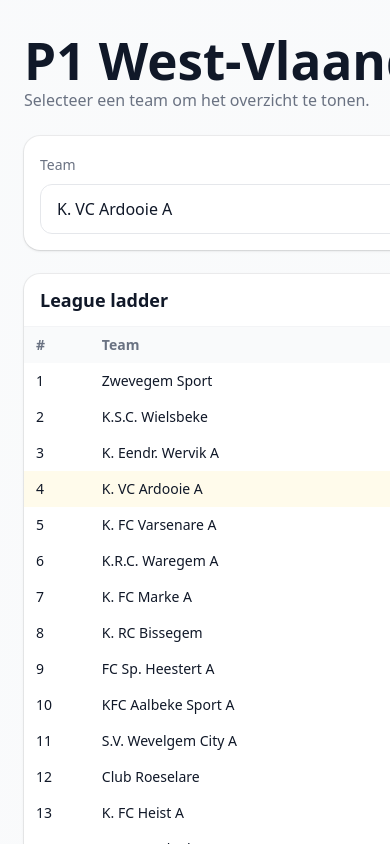
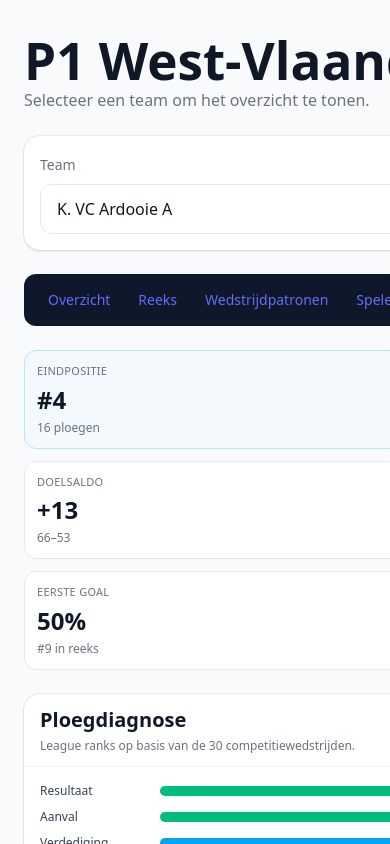
Before and after one commit to vjo18/RBFAdata, a React (Vite) app: page / in a window 390 px wide. Shown: the top 844 px of the page. Built offline with nearby package versions, Linux system fonts and the light colour scheme.

Commit message:
Reframe dashboard around analyst cockpit and completed-season workflow

```diff
--- a/src/App.jsx
+++ b/src/App.jsx
@@ -1,6 +1,7 @@
 // src/App.jsx
 import React, { useEffect, useMemo, useState } from "react";
 import "./App.css";
+import AnalystDashboard from "./AnalystDashboard";
 import {
   LineChart, Line,
   ScatterChart, Scatter,
@@ -2960,6 +2961,11 @@
       return hs === "" && as === "" && teamNames.includes(r.homeTeam) && teamNames.includes(r.awayTeam);
     });
 
+    // Historisch volledig seizoen: geen 100.000 nutteloze simulaties uitvoeren.
+    if (!remainingFixtures.length) {
+      return { rowsTitle: [], rowsTop5: [], remaining: 0 };
+    }
+
     const counts = Object.fromEntries(teamNames.map((name) => [name, { title: 0, top5: 0 }]));
 
     for (let run = 0; run < MC_RUNS; run += 1) {
@@ -3036,6 +3042,10 @@
       const as = String(r.awayScore ?? "").trim();
       return hs === "" && as === "" && teamNames.includes(r.homeTeam) && teamNames.includes(r.awayTeam);
     });
+
+    if (!remainingFixtures.length) {
+      return { positionRows: [], fixtures: [] };
+    }
 
     const positionCounts = Array.from({ length: teamNames.length }, () => 0);
 
@@ -3109,6 +3119,8 @@
     return { positionRows, fixtures };
   }, [calendarRows, team, teamStats]);
 
+  const seasonComplete = (teamStats || []).length > 0 && titleAndTop5Odds.remaining === 0;
+
   const teamPointsVsExpected = useMemo(() => {
     if (!team) return [];
 
@@ -3357,6 +3369,25 @@
           </div>
         </section>
 
+        <AnalystDashboard
+          team={team}
+          teamStats={teamStats}
+          homeAway={homeAway}
+          eventBins={eventBins}
+          firstScorer={firstScorer}
+          substitutionStats={substitutionStats}
+          teamPlayerImpact={teamPlayerImpact}
+        />
+
+        <section id="detailanalyse" className="mb-5 scroll-mt-4">
+          <div className="border-t border-gray-200 pt-6">
+            <h2 className="text-2xl font-semibold">Verdiepende analyse</h2>
+            <p className="text-sm text-gray-500 mt-1">
+              Detailgrafieken om de signalen uit de Analyst Cockpit verder te onderzoeken.
+            </p>
+          </div>
+        </section>
+
        {/* League ladder over volledige breedte */}
 <section className="mb-8">
   <HeadToHeadTable
@@ -3368,10 +3399,10 @@
 </section>
 
 
-{/* Rij 1: Moeilijkheid & vorm laatste 5 wedstrijden */}
+{/* Vorm blijft relevant; toekomstprojecties alleen zolang er wedstrijden resten. */}
 <section className="mb-8">
-  <div className="grid grid-cols-1 md:grid-cols-2 gap-4">
-    {/* 1. Moeilijkheid resterend programma */}
+  <div className={seasonComplete ? "grid grid-cols-1 gap-4" : "grid grid-cols-1 md:grid-cols-2 gap-4"}>
+    {!seasonComplete && (
       <BarListChart
         title="Moeilijkheid resterend programma"
         rows={rowsOpp}
@@ -3380,8 +3411,7 @@
         rightLabel="Moeilijk"
         valueFormatter={(v) => (Number(v) || 0).toFixed(1)}
       />
-
-    {/* 2. Vorm laatste 5 wedstrijden */}
+    )}
     <BarListChart
       title="Vorm laatste 5 wedstrijden"
       rows={rowsForm}
@@ -3393,6 +3423,7 @@
   </div>
 </section>
 
+{!seasonComplete && (
   <section className="mb-8">
     <div className="grid grid-cols-1 md:grid-cols-2 gap-4">
       <ProbabilityBars
@@ -3410,6 +3441,7 @@
       />
     </div>
   </section>
+)}
 
 <section className="mb-8">
   <SwapRankings data={substitutionStats} selectedTeam={team} />
@@ -3440,7 +3472,7 @@
 
 
 
-        <section className="mb-8"><div className="grid grid-cols-1 lg:grid-cols-2 gap-4">
+        <section id="wedstrijdpatronen" className="mb-8 scroll-mt-4"><div className="grid grid-cols-1 lg:grid-cols-2 gap-4">
   <HomeAwayBlock data={myHomeAway} />
   <HomeAwayBars data={myHomeAway} />
 </div>
@@ -3503,6 +3535,7 @@
           <EloChart data={eloSeries} showOpp={showOppElo} />
         </section>
 
+        {!seasonComplete && (
           <section className="mb-10">
             <div className="grid grid-cols-1 xl:grid-cols-2 gap-4 items-stretch">
               <PositionDistributionCard
@@ -3516,6 +3549,7 @@
               />
             </div>
           </section>
+        )}
 
         <section className="mb-10">
           <TeamPointsVsExpectedCard
@@ -3532,8 +3566,14 @@
           />
         </section>
 
-        {/* Filters voor beide spelerstabellen */}
-        <section className="mb-3">
+        {/* Filters voor speleranalyse */}
+        <section id="spelers-analyse" className="mb-3 scroll-mt-4">
+          <div className="mb-4">
+            <h2 className="text-2xl font-semibold">Spelersanalyse</h2>
+            <p className="text-sm text-gray-500 mt-1">
+              Start bij modelimpact en onderlinge vergelijking; gebruik de ruwe statistieken daarna als context.
+            </p>
+          </div>
           <div className="flex items-center gap-6">
             <label className="inline-flex items-center gap-2 text-sm text-gray-800">
               <input type="checkbox" className="h-4 w-4" checked={showPlayers} onChange={e=>setShowPlayers(e.target.checked)} />
```
Lines whose indentation alone changed are shown as unchanged.
